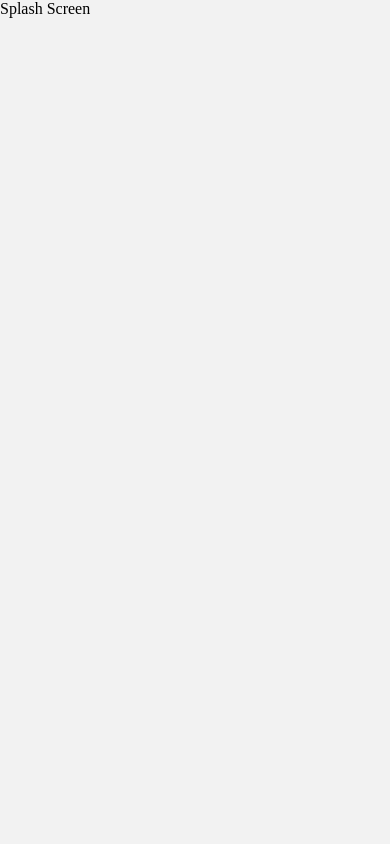
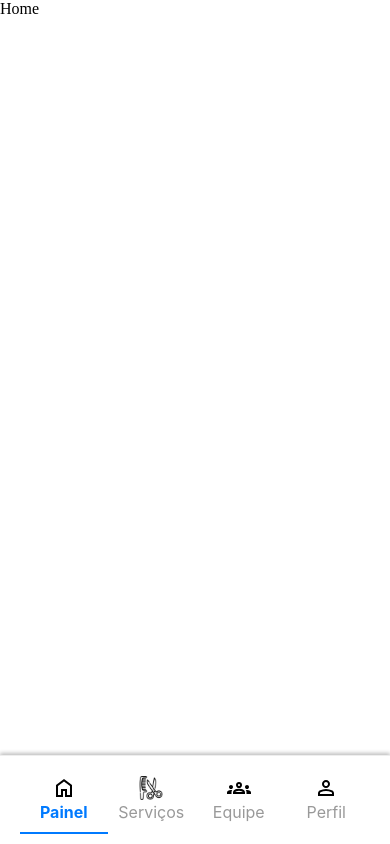
Before and after one commit to victorlak/SistemaComercial-Faculdade, a React Native app in the folder barber_app/: screen /Equipe in a window 390 px wide. Before the commit this address had no page. Built offline with nearby package versions, Linux system fonts and the light colour scheme.

Commit message:
#dev_03 #26

```diff
--- a/barber_app/src/components/NavBar/index.tsx
+++ b/barber_app/src/components/NavBar/index.tsx
@@ -0,0 +1,73 @@
+import React from 'react';
+import { View, TouchableOpacity, Text, Image } from 'react-native';
+import { useNavigation, useRoute } from '@react-navigation/native';
+import styles from './styles';
+
+// Importando os ícones
+import HomeIcon from '../../assets/icons/ic_home.svg';
+import PerfilIcon from '../../assets/icons/ic_perfil.svg';
+import EquipeIcon from '../../assets/icons/ic_equipe.svg';
+import ServicosIcon from '../../assets/images/img_servicos.png';
+
+interface NavItemProps {
+  label: string;
+  icon?: any;
+  isActive?: boolean;
+  onPress?: () => void;
+}
+
+interface BottomNavBarProps {
+  tipoUser?: number;
+}
+
+const NavItem: React.FC<NavItemProps> = ({
+  label,
+  icon,
+  isActive = false,
+  onPress
+}) => (
+  <TouchableOpacity
+    style={[styles.navItem, isActive && styles.active]}
+    onPress={onPress}
+  >
+    {icon && <Image source={icon} style={styles.icon} />}
+    <Text style={isActive ? styles.activeText : styles.inactiveText}>
+      {label}
+    </Text>
+  </TouchableOpacity>
+);
+
+export const NavBar: React.FC<BottomNavBarProps> = ({ tipoUser = 1 }) => {
+  const navigation = useNavigation();
+  const route = useRoute();
+
+  // Mapeia o nome da rota para o label do botão
+  const routeToLabel: { [key: string]: string } = {
+    Painel: 'Painel',
+    Servicos: 'Serviços',
+    Equipe: 'Equipe',
+    Perfil: 'Perfil'
+  };
+
+  // Define as abas conforme tipoUser
+  const items = [
+    { label: 'Painel', icon: HomeIcon, routeName: 'Painel', onPress: () => navigation.navigate('Painel') },
+    { label: 'Serviços', icon: ServicosIcon, routeName: 'Servicos', onPress: () => navigation.navigate('Servicos') },
+    ...(tipoUser !== 2 ? [{ label: 'Equipe', icon: EquipeIcon, routeName: 'Equipe', onPress: () => navigation.navigate('Equipe') }] : []),
+    { label: 'Perfil', icon: PerfilIcon, routeName: 'Perfil', onPress: () => navigation.navigate('Perfil') },
+  ];
+
+  return (
+    <View style={styles.container}>
+      {items.map((item, index) => (
+        <NavItem
+          key={index}
+          label={item.label}
+          icon={item.icon}
+          isActive={route.name === item.routeName}
+          onPress={item.onPress}
+        />
+      ))}
+    </View>
+  );
+};
--- a/barber_app/src/components/NavBar/styles.ts
+++ b/barber_app/src/components/NavBar/styles.ts
@@ -0,0 +1,50 @@
+import { StyleSheet } from 'react-native';
+
+const styles = StyleSheet.create({
+  container: {
+    position: 'absolute',
+    bottom: 0,
+    left: 0,
+    right: 0,
+    flexDirection: 'row',
+    justifyContent: 'space-around',
+    paddingVertical: 10,
+    paddingHorizontal: 20,
+    backgroundColor: '#fff',
+    borderTopWidth: 1,
+    borderColor: '#eee',
+    elevation: 5,
+    shadowColor: '#000',
+    shadowOffset: {
+      width: 0,
+      height: -2
+    },
+    shadowOpacity: 0.25,
+    shadowRadius: 3.84
+  },
+  navItem: {
+    flex: 1,
+    alignItems: 'center',
+    paddingVertical: 10
+  },
+  active: {
+    borderBottomWidth: 2,
+    borderBottomColor: '#007AFF'
+  },
+  icon: {
+    width: 24,
+    height: 24,
+    marginBottom: 2
+  },
+  activeText: {
+    fontSize: 16,
+    fontWeight: 'bold',
+    color: '#007AFF'
+  },
+  inactiveText: {
+    fontSize: 16,
+    color: '#999'
+  }
+});
+
+export default styles;
--- a/barber_app/src/routes/PrivateRoutes.tsx
+++ b/barber_app/src/routes/PrivateRoutes.tsx
@@ -11,10 +11,11 @@ function PrivateRouter() {
       screenOptions={{ headerShown: false }}
       initialRouteName="Home"
     >
-      <Stack.Screen
-        name="Home"
-        component={Home}
-      />
+       <Stack.Screen
+          name="Home"
+          component={Home}
+          options={{ title: 'Home' }}
+        />
       <Stack.Screen
         name="Profile"
         component={Profile}
--- a/barber_app/src/routes/PublicRoutes.tsx
+++ b/barber_app/src/routes/PublicRoutes.tsx
@@ -2,6 +2,10 @@ import * as React from 'react';
 import { createNativeStackNavigator } from '@react-navigation/native-stack';
 import SplashScreen from '../screens/SplashScreen';
 import Login from '../screens/Login';
+import Home from '../screens/Home';
+import Services from '../screens/Service';
+import Team from '../screens/Team';
+import Profile from '../screens/Profile';
 
 const Stack = createNativeStackNavigator();
 
@@ -14,10 +18,30 @@ function PublicRouter() {
       <Stack.Screen
         name="Splash"
         component={SplashScreen}
+        options={{
+          headerShown: false,
+          animation: 'none'
+        }}
       />
       <Stack.Screen
         name="Login"
         component={Login}
+      />
+      <Stack.Screen
+        name="Painel"
+        component={Home}
+      />
+      <Stack.Screen
+        name="Servicos"
+        component={Services}
+      />
+      <Stack.Screen
+        name="Equipe"
+        component={Team}
+      />
+      <Stack.Screen
+        name="Perfil"
+        component={Profile}
       />
     </Stack.Navigator>
   );
--- a/barber_app/src/routes/index.tsx
+++ b/barber_app/src/routes/index.tsx
@@ -1,3 +1,4 @@
 import AppRouter from './Router';
+import Home from '../screens/Home'
 
-export { AppRouter };
+export { AppRouter, Home };
--- a/barber_app/src/screens/Home/index.tsx
+++ b/barber_app/src/screens/Home/index.tsx
@@ -1,3 +1,21 @@
+import React from 'react';
+import { View, StyleSheet } from 'react-native';
+// import { Logo } from './Logo';
+import { NavBar } from '../../components/NavBar';
+
 export default function Home() {
-  return <div>Home</div>;
+  return (
+    <View style={styles.container}>
+      <div>Home</div>
+      {/* <Logo /> */}
+      <NavBar />
+    </View>
+  );
 }
+
+const styles = StyleSheet.create({
+  container: {
+    flex: 1,
+    backgroundColor: '#fff'
+  }
+});
--- a/barber_app/src/screens/Profile/index.tsx
+++ b/barber_app/src/screens/Profile/index.tsx
@@ -1,3 +1,21 @@
+import React from 'react';
+import { View, StyleSheet } from 'react-native';
+// import { Logo } from './Logo';
+import { NavBar } from '../../components/NavBar';
+
 export default function Profile() {
-  return <div>Profile</div>;
+  return (
+    <View style={styles.container}>
+      <div>Profile</div>
+      {/* <Logo /> */}
+      <NavBar />
+    </View>
+  );
 }
+
+const styles = StyleSheet.create({
+  container: {
+    flex: 1,
+    backgroundColor: '#fff'
+  }
+});
--- a/barber_app/src/screens/Service/index.tsx
+++ b/barber_app/src/screens/Service/index.tsx
@@ -1,3 +1,21 @@
+import React from 'react';
+import { View, StyleSheet } from 'react-native';
+// import { Logo } from './Logo';
+import { NavBar } from '../../components/NavBar';
+
 export default function Service() {
-  return <div>Service</div>;
+  return (
+    <View style={styles.container}>
+      <div>Service</div>
+      {/* <Logo /> */}
+      <NavBar />
+    </View>
+  );
 }
+
+const styles = StyleSheet.create({
+  container: {
+    flex: 1,
+    backgroundColor: '#fff'
+  }
+});
--- a/barber_app/src/screens/SplashScreen/index.tsx
+++ b/barber_app/src/screens/SplashScreen/index.tsx
@@ -1,3 +1,22 @@
-export default function SplashScreen() {
-  return <div>Splash Screen</div>;
+import React, { useEffect } from "react";
+import { Text, View } from "react-native";
+import { useNavigation } from "@react-navigation/native";
+
+export default function Index() {
+
+    const navigation = useNavigation<any>();
+
+    useEffect(() => {
+        const timer = setTimeout(() => {
+            navigation.navigate('Painel', {}, { replace: true });//TEM Q FICAR NO LOGIN
+        }, 3000);
+
+        return () => clearTimeout(timer);
+    }, []);
+
+    return (
+        <View>
+            <Text>Splash Screen</Text>
+        </View>
+    )
 }
--- a/barber_app/src/screens/Team/index.tsx
+++ b/barber_app/src/screens/Team/index.tsx
@@ -1,3 +1,21 @@
+import React from 'react';
+import { View, StyleSheet } from 'react-native';
+// import { Logo } from './Logo';
+import { NavBar } from '../../components/NavBar';
+
 export default function Team() {
-  return <div>Team</div>;
+  return (
+    <View style={styles.container}>
+      <div>Equipe</div>
+      {/* <Logo /> */}
+      <NavBar />
+    </View>
+  );
 }
+
+const styles = StyleSheet.create({
+  container: {
+    flex: 1,
+    backgroundColor: '#fff'
+  }
+});
```
Also changed, not shown: barber_app/src/routes/types.ts (added, +10 -0 lines), barber_app/src/screens/Home/styles.ts (+14 -0 lines).
